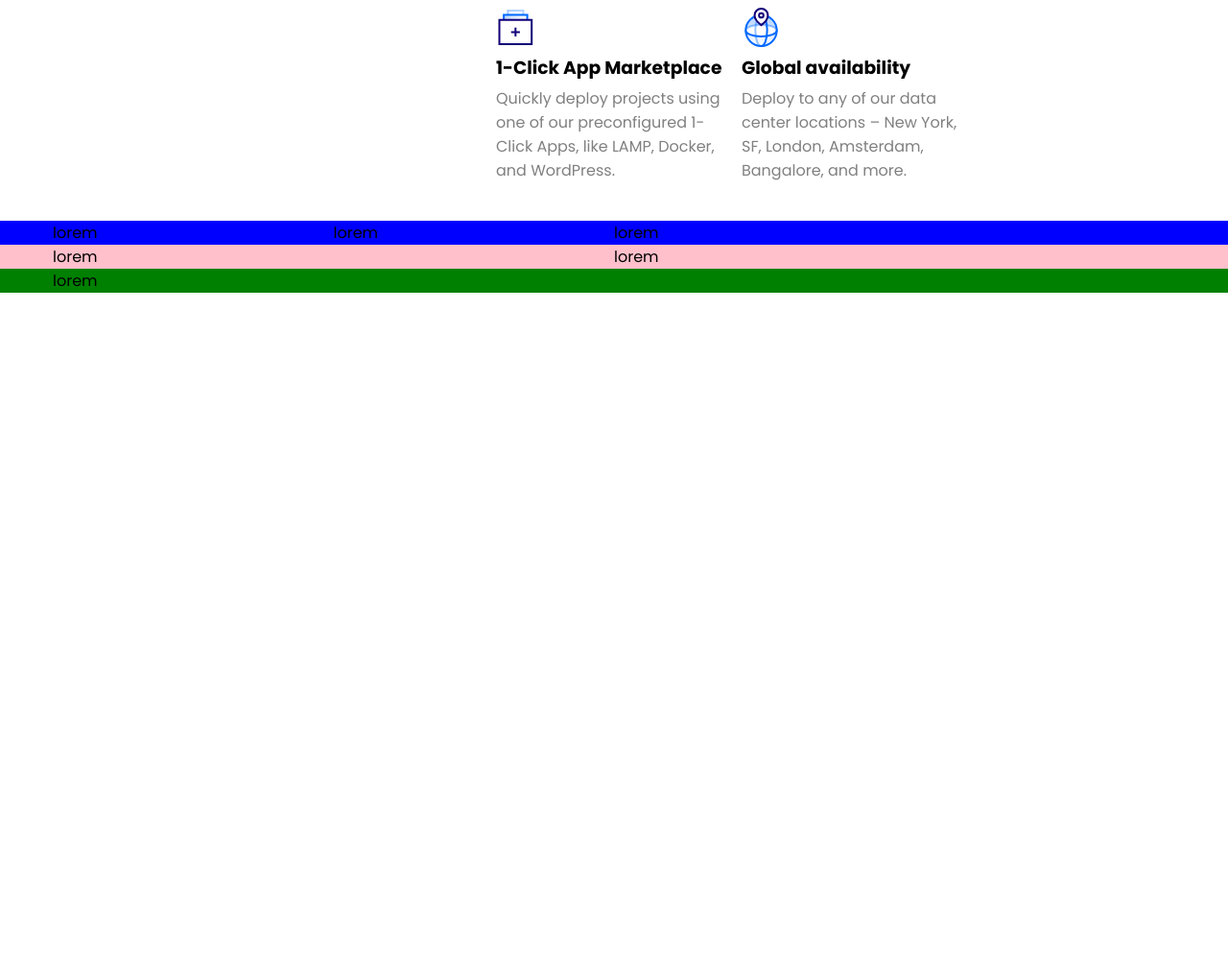
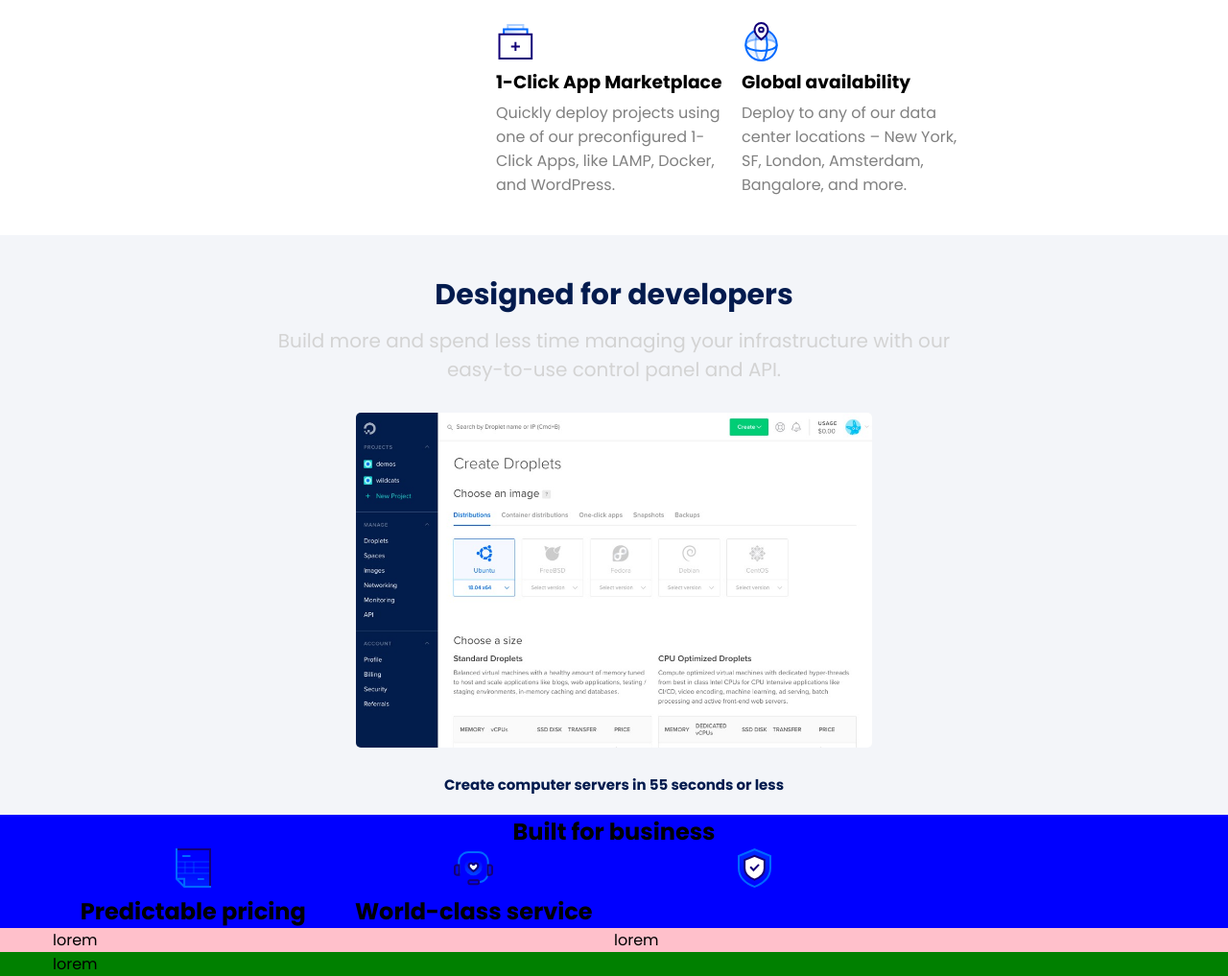
Before and after one commit to erasmomagliozzi/html-css-digitalocean, a plain HTML site: page index.html in a window 1280 px wide. Shown: the part 1496-2513 px from the top of the page at 96% size. Before the commit the page ends 1801 px from the top, so only its background shows below. Drawn offline with Linux system fonts and the light colour scheme.

Commit message:
third section

```diff
--- a/css/style.css
+++ b/css/style.css
@@ -1,5 +1,18 @@
 body {
   font-family: 'Poppins', sans-serif;
+}
+.title_section {
+  text-align: center;
+  padding: 40px 0 20px;
+}
+.title_section h2 {
+  color: #031B4E;
+  font-size: 30px;
+}
+.title_section p {
+  color: lightgrey;
+  padding: 10px;
+  font-size: 20px;
 }
 header {
   background-image: url(../img/bg-home-1-d54581d7.jpg);
@@ -118,18 +131,7 @@ a {
 }
 /* FINE PRIMA SEZIONE */
 /* INIZIO SECONDA SEZIONE */
-.title_second_section {
-  text-align: center;
-  padding: 40px 0 20px;
-}
-.title_second_section h2 {
-  color: #031B4E;
-  font-size: 30px;
-}
-.title_second_section p {
-  color: lightgrey;
-  padding: 10px;
-}
+
 .second_section ul {
   border-left: 2px solid lightgrey;
   padding: 5px;
@@ -149,18 +151,36 @@ a {
   padding: 5px;
   margin-bottom: 35px;
 }
+/* FINE SECONDA SEZIONE */
+/* INIZIO TERZA SEZIONE */
+.third_section {
+  width: 100%;
+  background-color: #F3F5F9;
+}
+.img_screen {
+  max-width: 70%;
+  margin: 20px;
+  border-radius: 5px;
+}
+.description_screen {
+  font-size: 15px;
+  color: #031B4E;
+}
+/* FINE TERZA SEZIONE */
+/* INIZIO QUARTA SEZIONE */
+.fourth_section {
+  width: 100%;
+  background-color: blue;
+  text-align: center;
+}
 
 
 
 
-.third_section {
-  width: 100%;
-  background-color: green;
-}
-.fourth_section {
-  width: 100%;
-  background-color: blue;
-}
+
+
+
+
 .fifth_section {
   width: 100%;
   background-color: pink;
--- a/index.html
+++ b/index.html
@@ -115,7 +115,7 @@
       <!-- SECONDA SEZIONE -->
       <section class="second_section">
         <div class="container-fluid wrapper_60">
-          <div class="title_second_section">
+          <div class="title_section">
             <h2>Deploy and scale seamlessly</h2>
             <p>Our optimized configuration process saves your team time when running and scaling distributed applications, AI & machine learning workloads, hosted services, client websites, or CI/CD environments.</p>
           </div>
@@ -148,45 +148,41 @@
               <img src="img/global.svg" alt="">
               <h3>Global availability</h3>
               <p class="p_second_section">Deploy to any of our data center locations – New York, SF, London, Amsterdam, Bangalore, and more.</p>
-
             </div>
-
+          </div>
+        </div>
+      </section>
+      <!-- TERZA SEZIONE -->
+      <section class="third_section">
+        <div class="container-fluid wrapper_60 title_section">
+            <h2>Designed for developers</h2>
+            <p>Build more and spend less time managing your infrastructure with our easy-to-use control panel and API.</p>
+            <img class="img_screen"src="img/screenshot-create-droplet-12336b41.jpg" alt="">
+            <h1 class="description_screen">Create computer servers in 55 seconds or less</h1>
+        </div>
+      </section>
+      <section class="fourth_section">
+        <div class="container built">
+          <h2>Built for business</h2>
+          <div class="col-lg-3 col-xs-6">
+            <img src="img/pred-pricing.svg" alt="">
+              <h1>Predictable pricing</h1>
+              <p></p>
+              <p></p>
+          </div>
+          <div class="col-lg-3 col-xs-6">
+            <img src="img/world-class.svg" alt="">
+              <h1>World-class service</h1>
+              <p></p>
+              <p></p>
+          </div>
+          <div class="col-lg-3 col-xs-6">
+            <img src="img/reliable-platform.svg" alt="">
+              <h1></h1>
+              <p></p>
+              <p></p>
           </div>
 
-
-
-        </div>
-
-      </section>
-      <section class="third_section">
-        <div class="container-fluid wrapper_40">
-          <div class="">
-            <h1></h1>
-            <p></p>
-          </div>
-          <div class="">
-
-          </div>
-
-
-        </div>
-
-      </section>
-      <section class="fourth_section">
-        <div class="container">
-          <h1></h1>
-          <div class="col-lg-3 col-xs-6">
-            lorem
-
-          </div>
-          <div class="col-lg-3 col-xs-6">
-            lorem
-
-          </div>
-          <div class="col-lg-3 col-xs-6">
-            lorem
-
-          </div>
 
         </div>
 
```
